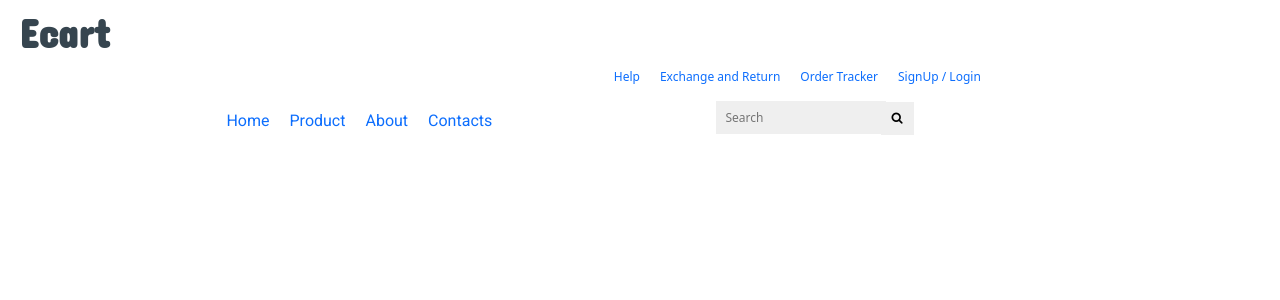
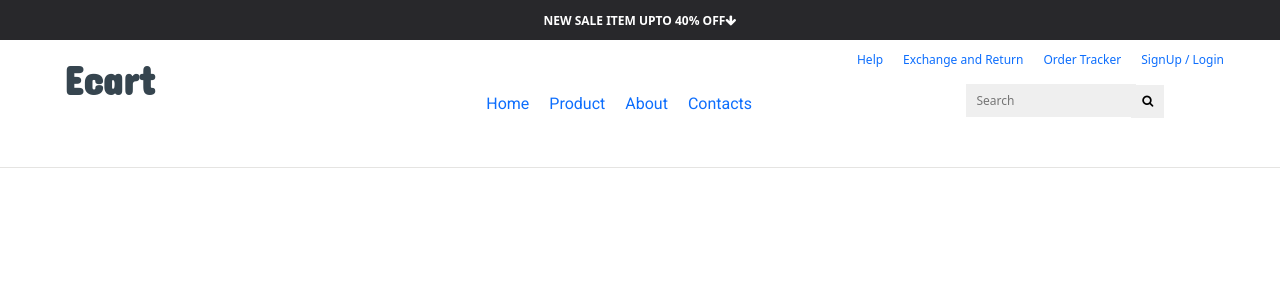
Before and after one commit to ChalakaK94/eCart, an Angular app: page / in a window 1280 px wide. Shown: the top 300 px of the page. Built offline with nearby package versions, Linux system fonts and the light colour scheme.

Commit message:
top header initial commit

```diff
--- a/src/app/app.module.ts
+++ b/src/app/app.module.ts
@@ -4,11 +4,13 @@ import { BrowserModule } from '@angular/platform-browser';
 import { AppRoutingModule } from './app-routing.module';
 import { AppComponent } from './app.component';
 import { HeaderComponent } from './header/header.component';
+import { TopHeaderComponent } from './header/top-header/top-header.component';
 
 @NgModule({
   declarations: [
     AppComponent,
-    HeaderComponent
+    HeaderComponent,
+    TopHeaderComponent
   ],
   imports: [
     BrowserModule,
--- a/src/app/header/header.component.html
+++ b/src/app/header/header.component.html
@@ -1,3 +1,4 @@
+<app-top-header></app-top-header>
 <div class="ecart-header">
   <div class="ecart-logo">
     Ecart
--- a/src/app/header/header.component.scss
+++ b/src/app/header/header.component.scss
@@ -1,14 +1,13 @@
-.ecart--header{
+.ecart-header{
   width: 100%;
-  height: 11vh;
+  height: 16vh;
   display:flex;
   flex-wrap: wrap;
   border-bottom: #E5E4E2 1.5px solid;
 }
 
 .ecart-logo{
-  padding-left: 1.2rem;
-  padding-top:  .2rem;
+  padding: 1.2vh 8vh;
   font-size: 40px;
   font-weight: bold;
   color: #36454F;
@@ -17,18 +16,18 @@
 }
 .ecart--header--nav{
   width: 80%;
-  padding: .5vh .4vh;
+  padding: 1vh 2vh;
   font-size: 12px;
 }
 .ecart--top--bar{
   width:auto;
   text-align: right;
-  padding-top: 1px;
+  padding-top: 3px;
   padding-bottom: 15px;
   padding-right: 30px;
 }
 .ecart-menu{
-  //padding-top: 2vh;
+  padding-top: 2vh;
   padding: 1vh 1vh;
   color: #36454F;
   font-family: 'Roboto', sans-serif;
--- /dev/null
+++ b/src/app/header/top-header/top-header.component.html
@@ -0,0 +1,3 @@
+<div class="ecart--top-header" >
+  <p>NEW SALE ITEM UPTO 40% OFF<i class="fa fa-arrow-down" aria-hidden="true" style="color: white;"></i></p>
+</div>
--- /dev/null
+++ b/src/app/header/top-header/top-header.component.scss
@@ -0,0 +1,9 @@
+.ecart--top-header{
+  height: 5vh;
+  background-color: #28282B;
+  text-align: center;
+  color: white;
+  padding-top: 1.5vh;
+  font-size: 12px;
+  font-weight: bold;
+}
```
Also changed, not shown: src/app/header/top-header/top-header.component.ts (added, +10 -0 lines), 1 other file (tests, documents, lock files or other folders).
